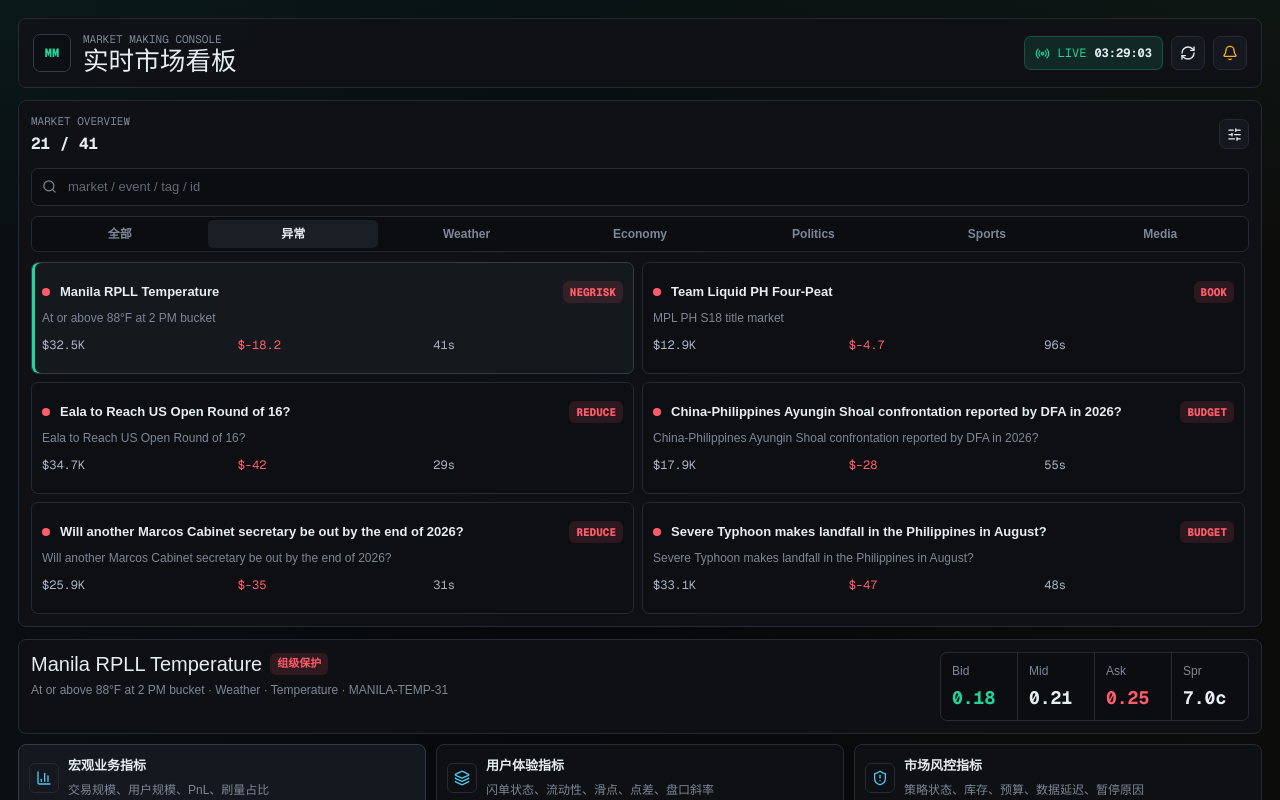
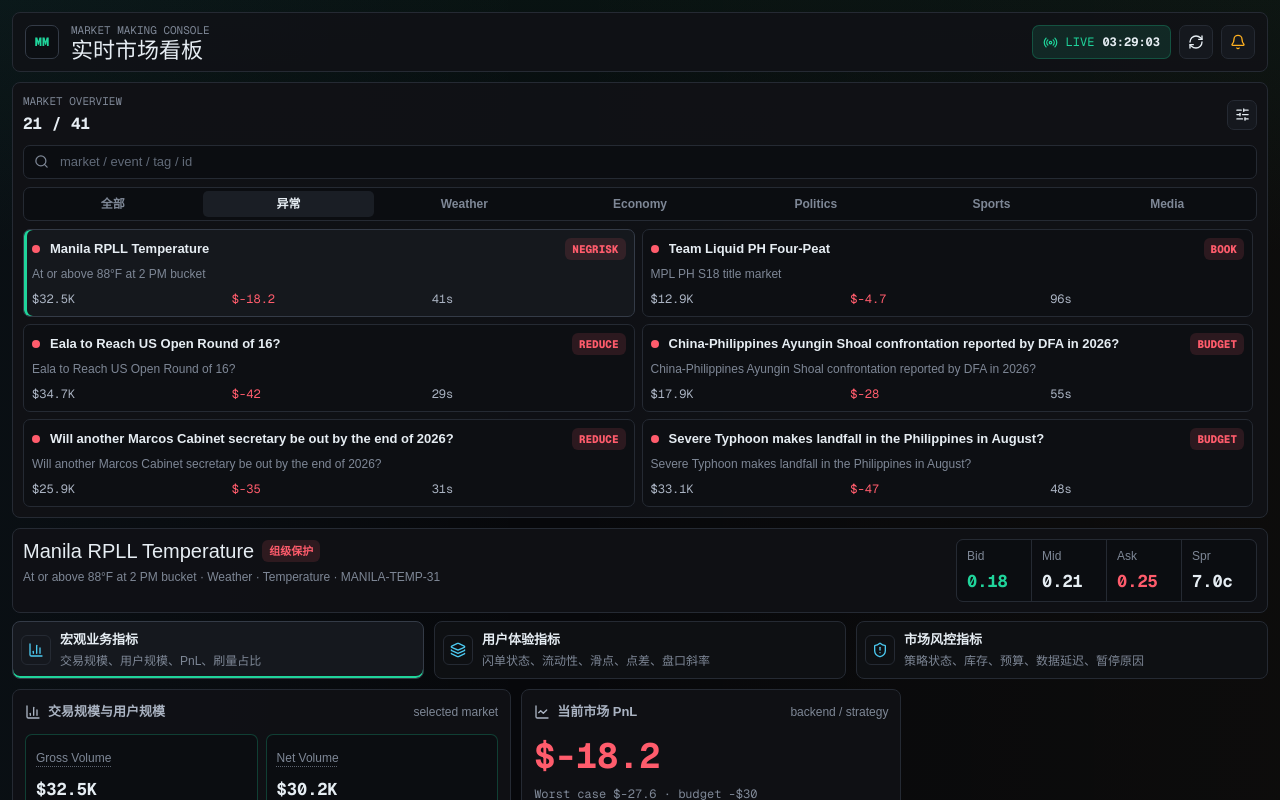
Before and after one commit to Buzzing-Club/mm-dashboard, a Next.js app: page / in a window 1280 px wide. Shown: the top 800 px of the page. Built offline with nearby package versions, Linux system fonts and the light colour scheme.

Commit message:
Improve Vercel preview layout

```diff
--- a/app/globals.css
+++ b/app/globals.css
@@ -1251,6 +1251,91 @@ h3 {
   white-space: nowrap;
 }
 
+@media (max-width: 1440px), (max-height: 820px) {
+  .terminal-shell {
+    padding: 12px;
+  }
+
+  .topbar {
+    min-height: 56px;
+    padding: 9px 12px;
+  }
+
+  .brand-mark {
+    width: 34px;
+    height: 34px;
+  }
+
+  h1 {
+    font-size: 22px;
+  }
+
+  .market-rail {
+    padding: 10px;
+  }
+
+  .market-overview {
+    margin: 10px 0;
+  }
+
+  .rail-header {
+    margin-bottom: 9px;
+  }
+
+  .search-box {
+    height: 34px;
+  }
+
+  .segmented {
+    margin: 8px 0;
+  }
+
+  .segmented button {
+    min-height: 26px;
+  }
+
+  .market-overview .market-list {
+    max-height: calc(88px * 3 + 7px * 2);
+    gap: 7px;
+  }
+
+  .market-row {
+    min-height: 88px;
+    padding: 8px;
+  }
+
+  .market-row p {
+    margin-top: 5px;
+  }
+
+  .market-row-metrics {
+    margin-top: 7px;
+  }
+
+  .detail-header {
+    min-height: 62px;
+    padding: 10px;
+  }
+
+  .quote-box > div {
+    min-width: 74px;
+    padding: 7px 10px;
+  }
+
+  .quote-box strong {
+    font-size: 17px;
+  }
+
+  .board-switcher {
+    margin: 8px 0 10px;
+  }
+
+  .board-switcher button {
+    min-height: 58px;
+    padding: 8px;
+  }
+}
+
 @media (max-width: 1180px) {
   .board-switcher {
     grid-template-columns: 1fr;
@@ -1304,7 +1389,7 @@ h3 {
   }
 
   .market-overview .market-list {
-    max-height: calc(112px * 3 + 8px * 2);
+    max-height: calc(88px * 3 + 7px * 2);
   }
 
   .detail-header {
```
Also changed, not shown: 1 other file (tests, documents, lock files or other folders).
